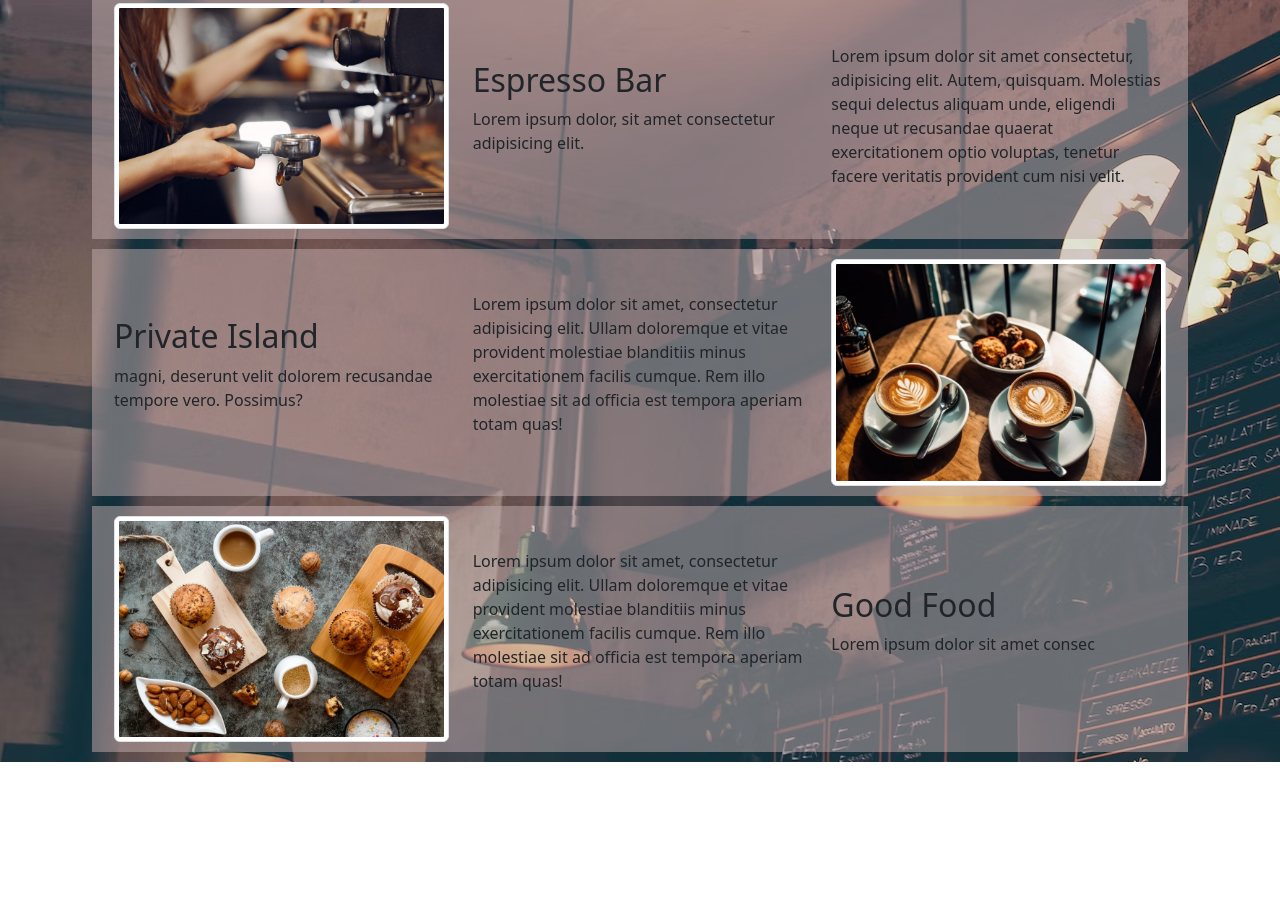
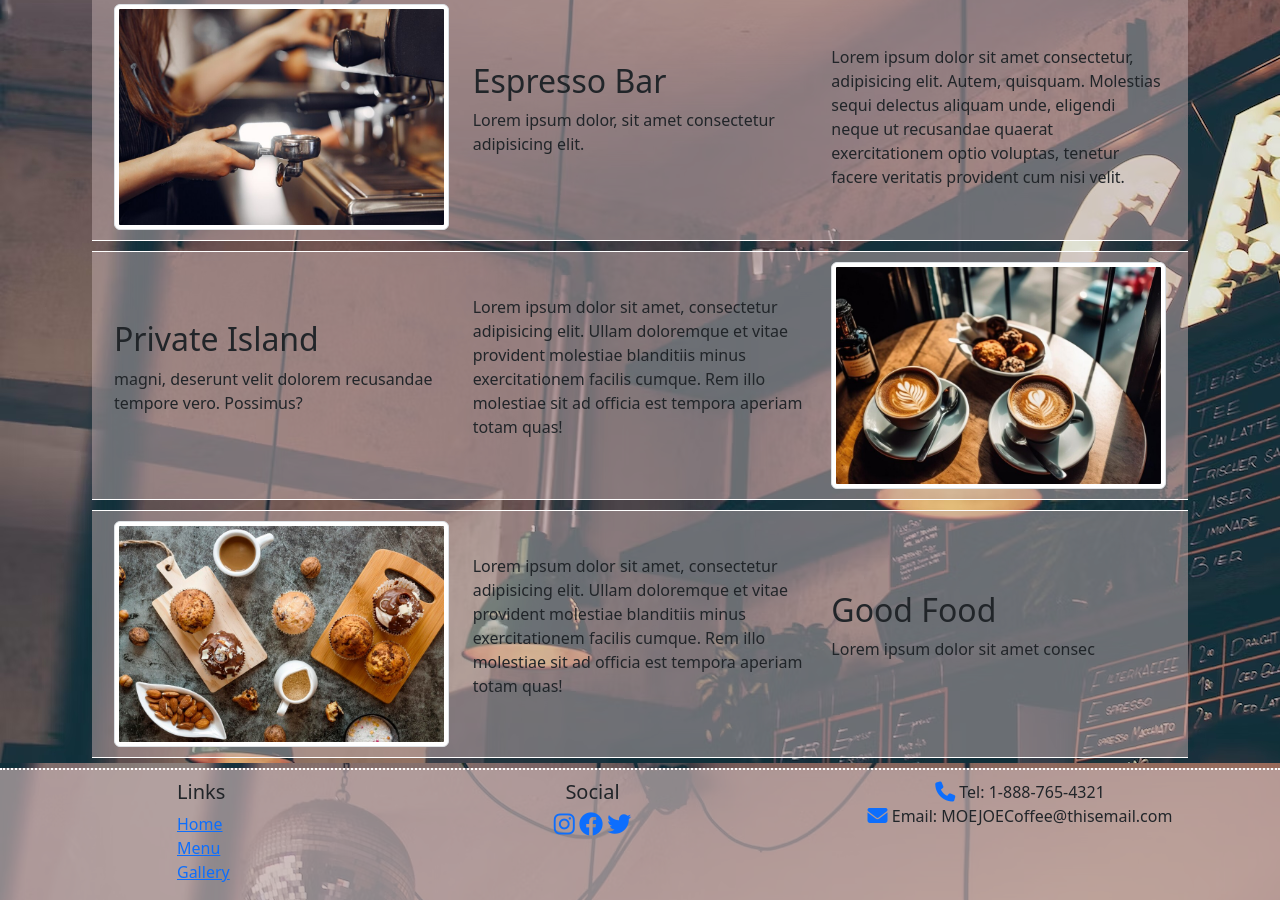
Before and after one commit to MALYPH0NG/MoeJOe, a plain HTML site: page index.html in a window 1280 px wide. Shown: the part 397-1297 px from the top of the page. Before the commit the page ends 1159 px from the top, so only its background shows below. Drawn offline with nearby package versions, Linux system fonts and the light colour scheme.

Commit message:
index.html complete, moving onto menu.html

```diff
--- a/css/styles.css
+++ b/css/styles.css
@@ -2,7 +2,7 @@ body {
     background-image: url(/imgs/cafe.jpeg);
 }
 
-header {
+header{
     background-color: rgb(196, 174, 174, .7);
     padding: 50px 50px;
     margin-bottom: 50px;
@@ -14,9 +14,17 @@ header {
     margin: 10px 10px;
     padding: 10px 10px;
     align-items: center;
+    border-top: solid white 1px;
+    border-bottom: solid white 1px;
 }
 
 .img-sizing {
     width: 100%;
     height: 100%;
 }
+
+footer {
+    padding-top: 10px;
+    background-color: rgb(196, 174, 174, .7);
+    border-top: white dotted 2px;
+}
--- a/index.html
+++ b/index.html
@@ -98,14 +98,31 @@
                 <p class="d-none d-md-block">Lorem ipsum dolor sit amet consec</p>
             </div>
         </div>
-
-
-
-
-
-
-
     </div>
+        <footer>
+            <div class="container">
+                <div class="row">
+                    <div class="col-4 col-sm-2 offset-1">
+                        <h5>Links</h5>
+                        <ul class="list-unstyled">
+                            <li><a href="index.html">Home</a></li>
+                            <li><a href="menu.html">Menu</a></li>
+                            <li><a href="gallery.html">Gallery</a></li>
+                        </ul>
+                    </div>
+                    <div class="col-6 col-sm-5 text-center">
+                        <h5>Social</h5>
+                        <a href="http://instagram.com/"><i class="fa-brands fa-instagram fa-xl"></i></a>
+                        <a href="http://facebook.com/"><i class="fa-brands fa-facebook fa-xl"></i></a>
+                        <a href="http://twitter.com/"><i class="fa-brands fa-twitter fa-xl"></i></a>
+                    </div>
+                    <div class="col-sm-4 text-center">
+                        <i class="fa-solid fa-phone fa-lg text-primary"></i> Tel: 1-888-765-4321<br />
+                        <i class="fa-solid fa-envelope fa-lg text-primary"></i> Email: MOEJOECoffee@thisemail.com
+                    </div>
+                </div>
+            </div>
+        </footer>
     <script src="https://cdn.jsdelivr.net/npm/bootstrap@5.2.3/dist/js/bootstrap.bundle.min.js"
         integrity="sha384-kenU1KFdBIe4zVF0s0G1M5b4hcpxyD9F7jL+jjXkk+Q2h455rYXK/7HAuoJl+0I4"
         crossorigin="anonymous"></script>
```
Also changed, not shown: gallery.html (+24 -1 lines), menu.html (+24 -1 lines).
